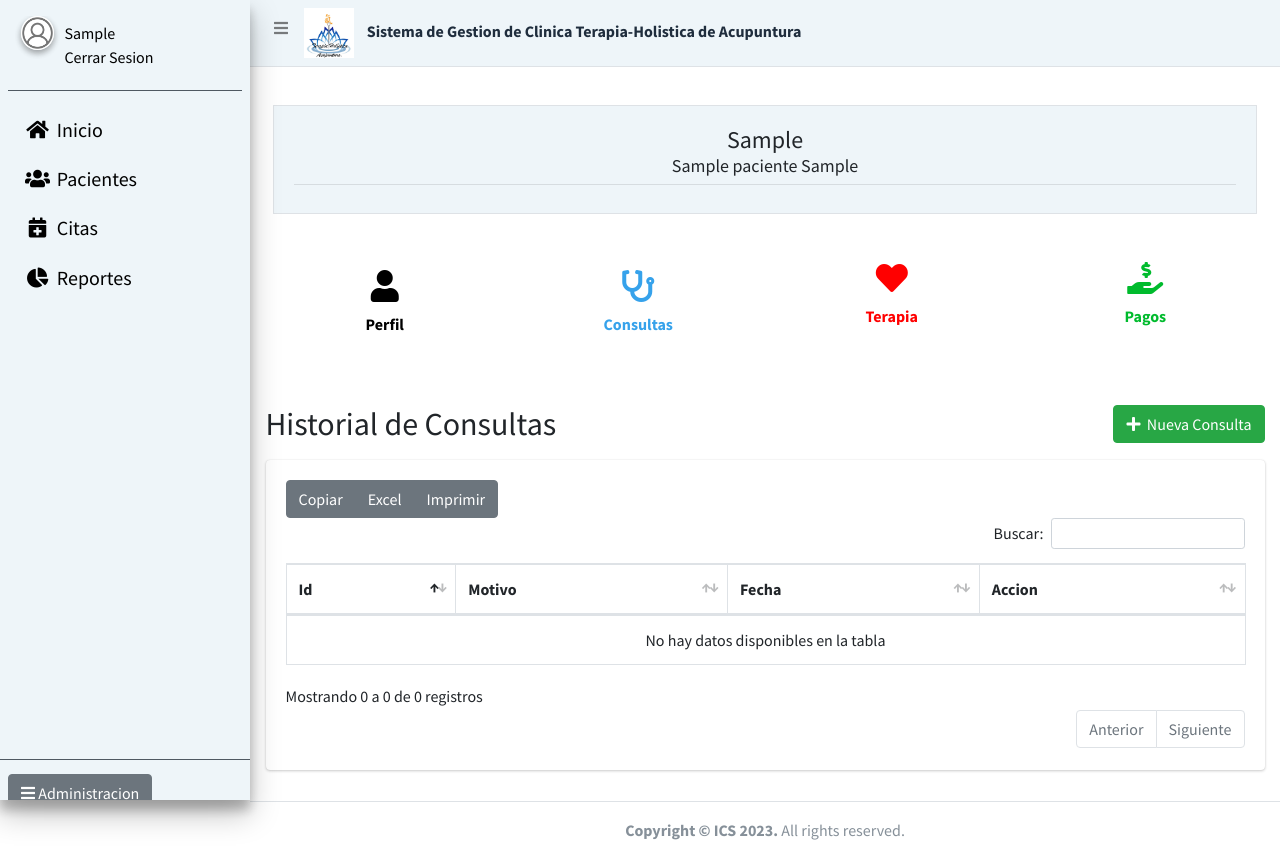
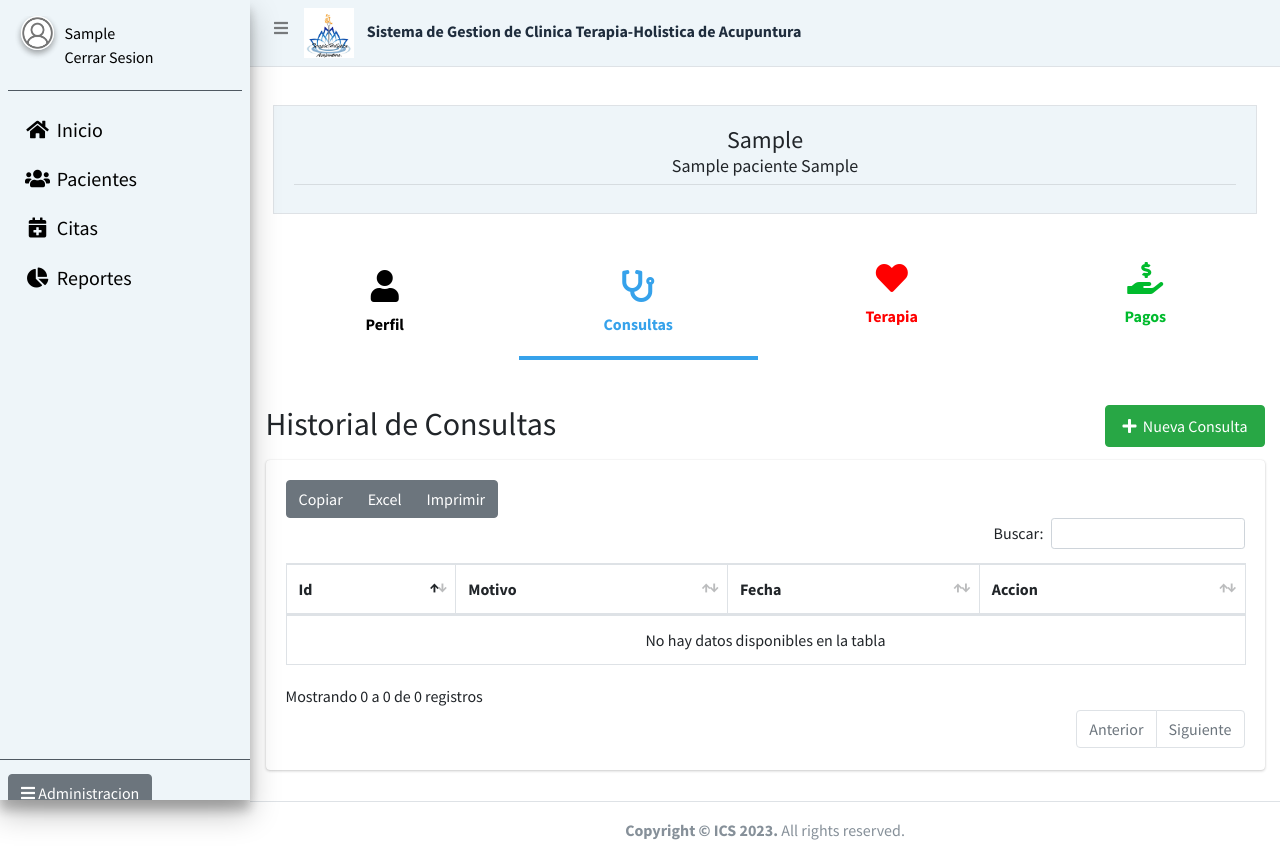
Before and after one commit to Orellanna/Sistema-Gestion-Clinica-Acupuntura, a Django app: a page that uses templates/base_pacientes.html in a window 1280 px wide. Run offline with Django 4.2, Linux system fonts and the light colour scheme; a user stored in the database is signed in; tables that the repository leaves empty hold one stand-in row (values such as "Sample post"); parts of the project's set-up code (start-up, migrations or seed data) failed here and were passed over; some libraries are stand-ins or nearby versions.

Commit message:
fix. barra de iconos base_pacientes & logo pestaña & formato fecha

```diff
--- a/Consultas/views.py
+++ b/Consultas/views.py
@@ -66,12 +66,9 @@
     paciente = get_object_or_404(Paciente, pk=paciente_id)
     consulta = get_object_or_404(Consulta, pk=consulta_id, id_paciente=paciente)
 
-    fecha_consulta_str = consulta.consulta_fecha.strftime('%d/%B/%Y')
-
     return render(request, 'Vistas_Consulta/DetallesConsulta.html', {
         'consulta': consulta,
         'paciente': paciente,
-        'fecha_consulta_str': fecha_consulta_str,
     })
 
 @login_required
--- a/Pacientes/models.py
+++ b/Pacientes/models.py
@@ -72,6 +72,9 @@
 
     def __str__(self):
         return self.motivo_consulta + ' - ' + self.id_paciente.primer_nombre + ' ' + self.id_paciente.primer_apellido
+
+    def obtener_consulta_fecha_formateada(self):
+        return self.consulta_fecha.strftime('%d-%B-%Y')
     class Meta:
         managed = False
         db_table = 'consulta'
--- a/templates/Reportes/R_DetallesConsulta.html
+++ b/templates/Reportes/R_DetallesConsulta.html
@@ -105,7 +105,7 @@
       <h3 class="section-title">Detalles de la Consulta</h3>
       <div class="section-content">
         <p><strong>ID de la Consulta:</strong> {{ consulta.id_consulta }}</p>
-        <p><strong>Fecha de Cita:</strong> {{ fecha_consulta_str }}</p>
+        <p><strong>Fecha de Cita:</strong> {{ consulta.obtener_consulta_fecha_formateada }}</p>
         <p><strong>Hora de Inicio:</strong> {{ consulta.hora_consulta }}</p>
       </div>
     </div>
--- a/templates/Vistas_Consulta/DetallesConsulta.html
+++ b/templates/Vistas_Consulta/DetallesConsulta.html
@@ -22,8 +22,8 @@
               </div>
               <div class="col-4">
                 <div class="text-center">
-                  <h6 class="text-secondary">Fecha de Cita</h6>
-                  <p>{{ fecha_consulta_str }}</p>
+                  <h6 class="text-secondary">Fecha de Consulta</h6>
+                  <p>{{consulta.obtener_consulta_fecha_formateada}}</p>
                 </div>
               </div>
               <div class="col-4">
--- a/templates/Vistas_Consulta/HistorialConsultas.html
+++ b/templates/Vistas_Consulta/HistorialConsultas.html
@@ -11,7 +11,7 @@
             <h2>Historial de Consultas</h2>
           </div>
           <div class="col-sm-6">
-            <a href="{% url 'NuevaConsulta' paciente_id=paciente.id_paciente %}" class="btn btn-success ml-auto float-right"><i class="nav-icon fas fa-plus"></i>&nbsp;&nbsp;Nueva Consulta</a>
+            <a href="{% url 'NuevaConsulta' paciente_id=paciente.id_paciente %}" class="btn btn-success ml-auto float-right nav-link" id="consulta-link" onclick="highlightIcon('consultas-link')"><i class="nav-icon fas fa-plus"></i>&nbsp;&nbsp;Nueva Consulta</a>
           </div>
         </div>
       </div>
@@ -41,7 +41,7 @@
                     <tr>
                       <td>{{consulta.id_consulta}}</td>
                       <td>{{consulta.motivo_consulta}}</td>
-                      <td>{{consulta.consulta_fecha}}</td>
+                      <td>{{consulta.obtener_consulta_fecha_formateada}}</td>
                       <td class="text-center">
 
                         <div class="d-inline-flex flex-row align-items-center">
--- a/templates/Vistas_Pacientes/DatosPersonales.html
+++ b/templates/Vistas_Pacientes/DatosPersonales.html
@@ -86,7 +86,7 @@
                   <div class="col">
                     <div class="text-center">
                       <h6 class="font-weight-bold">Fecha de Nacimiento:</h6>
-                      <p class="font-secondary">{{ paciente.fechanac_paciente }}</p>
+                      <p class="font-secondary">{{ paciente.obtener_fechanac_formateada}}</p>
                     </div>
                   </div>
 
--- a/templates/base_pacientes.html
+++ b/templates/base_pacientes.html
@@ -2,7 +2,7 @@
 <!DOCTYPE html>
 <html lang="es">
 <head>
-  <link rel="shortcut icon" href="static/img/logo.png">
+  <link rel="shortcut icon" href="{% static 'img/logo.png' %}">
   <meta charset="utf-8">
   <meta name="viewport" content="width=device-width, initial-scale=1">
   <title>Gestion Clinica Acupuntura</title>
@@ -254,7 +254,7 @@
             <div class="container-fluid">
               <div class="row">
                 <div class="col-3 text-center">
-                  <a href="{% url 'DatosPersonales' paciente.id_paciente %}" class="nav-link" id="perfil-link" onclick="highlightIcon('perfil-link')">
+                  <a href="{% url 'DatosPersonales' paciente.id_paciente %}" class="nav-link" id="perfil-link" >
                     <i class="fas fa-user fa-2x" style="color: #000000;"></i>
                     <p class="mt-2" style="color: #000000; font-weight: bold;">Perfil</p>
                     <div class="bar"></div>
@@ -457,33 +457,36 @@
   logoutDialog.style.display = 'none';
 });
 
-function highlightIcon(id) {
-    const icons = document.getElementsByClassName('nav-link');
-    for (let i = 0; i < icons.length; i++) {
-      icons[i].classList.remove('active');
-    }
+ </script>
 
-    $('#'+ id ).addClass('active');
+ <script>
+  // Obtén la ruta actual de la página
+  var path = window.location.pathname;
 
-    document.cookie = "activeIcon=" + id + '; path=/';
+  // Activa la barra lateral según la ruta actual
+  if (path.includes('/datosPersonales')) {
+    activateSidebar('perfil-link');
+  } else if (path.includes('/HistorialConsultas')) {
+    activateSidebar('consultas-link');
+  } else if (path.includes('/historial')) {
+    activateSidebar('historial-link');
   }
 
-$(document).ready(function() {
-  const activeIcon = getCookie('activeIcon');
+  // Función para activar la barra lateral
+  function activateSidebar(linkId) {
+    // Desactiva la clase 'active' en todos los enlaces de la barra lateral
+    var links = document.querySelectorAll('#sidebar .nav-link');
+    links.forEach(function(link) {
+      link.classList.remove('active');
+    });
 
-  if (activeIcon) {
-    $('#'+ activeIcon ).addClass('active');
+    // Activa la clase 'active' en el enlace correspondiente
+    var activeLink = document.getElementById(linkId);
+    if (activeLink) {
+      activeLink.classList.add('active');
+    }
   }
-});
-
-function getCookie(name) {
-  const cookieValue = document.cookie.match('(^|;)\\s*' + name + '\\s*=\\s*([^;]+)');
-  return cookieValue ? cookieValue.pop() : '';
-}
-
-
- </script>
-
+</script>
 
 </body>
 </html>
--- a/templates/index_master.html
+++ b/templates/index_master.html
@@ -2,7 +2,7 @@
 <!DOCTYPE html>
 <html lang="es">
 <head>
-  <link rel="shortcut icon" href="static/img/logo.png">
+  <link rel="shortcut icon" href="{% static 'img/logo.png' %}">
   <meta charset="utf-8">
   <meta name="viewport" content="width=device-width, initial-scale=1">
   <title>Gestion Clinica Acupuntura</title>
```
